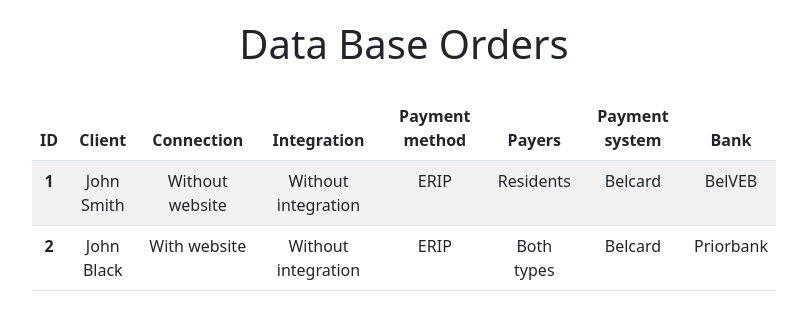
After one commit to alex-beaverg/flask-second-project, a Flask app: page /orders in a window 1280 px wide. The commit adds this page. Shown: the top 330 px of the page, without its empty margins (236-1043 px from the left). Run offline with Flask 3, Linux system fonts and the light colour scheme.

Commit message:
upload third step

```diff
--- a/api/app.py
+++ b/api/app.py
@@ -1,6 +1,23 @@
-from flask import Flask, render_template, request
+from flask import Flask, render_template, request, redirect
+from flask_sqlalchemy import SQLAlchemy
 
 app = Flask(__name__)
+app.config['SQLALCHEMY_DATABASE_URI'] = 'sqlite:///info.db'
+db = SQLAlchemy(app)
+
+
+class Information(db.Model):
+    id = db.Column(db.Integer, primary_key=True)
+    client = db.Column(db.String(50), nullable=False)
+    connection = db.Column(db.String(50), nullable=False)
+    integration = db.Column(db.String(50), nullable=False)
+    payment_method = db.Column(db.String(50), nullable=False)
+    payers = db.Column(db.String(50), nullable=False)
+    payment_system = db.Column(db.String(50), nullable=False)
+    bank = db.Column(db.String(50), nullable=False)
+
+    def __repr__(self):
+        return '<Information %r>' % self.id
 
 
 @app.route('/', methods=['POST', 'GET'])
@@ -15,8 +32,29 @@ def index():
             'payment_system': request.form['payment_system'],
             'bank': request.form['bank']
         }
-        return render_template('index.html', info=info)
-    return render_template('index.html')
+        information = Information(
+            client=info['client'],
+            connection=info['connection'],
+            integration=info['integration'],
+            payment_method=info['payment_method'],
+            payers=info['payers'],
+            payment_system=info['payment_system'],
+            bank=info['bank']
+        )
+        try:
+            db.session.add(information)
+            db.session.commit()
+            return redirect('/orders')
+        except:
+            return '[ERROR]: Information has not been added!'
+    else:
+        return render_template('index.html')
+
+
+@app.route('/orders')
+def orders():
+    all_orders = Information.query.order_by(Information.id).all()
+    return render_template('orders.html', all_orders=all_orders)
 
 
 if __name__ == '__main__':
--- a/api/static/css/main.css
+++ b/api/static/css/main.css
@@ -2,6 +2,6 @@ header {
     padding: 20px;
 }
 .container {
-    width: 30%;
+    width: 60%;
     text-align: center;
 }
--- a/api/templates/index.html
+++ b/api/templates/index.html
@@ -77,6 +77,5 @@
                 })()
             </script>
         </form>
-        <br>{{ info }}
     </main>
 {% endblock %}
--- /dev/null
+++ b/api/templates/orders.html
@@ -0,0 +1,45 @@
+{% extends 'base.html' %}
+
+{% block title %}
+    DB Orders
+{% endblock %}
+
+{% block body %}
+    <header class="container">
+        <h1>Data Base Orders</h1>
+    </header>
+    <aside>
+
+    </aside>
+    <main class="container">
+        <table class="table table-striped">
+            <thead class="thead-dark">
+                <tr>
+                    <th>ID</th>
+                    <th>Client</th>
+                    <th>Connection</th>
+                    <th>Integration</th>
+                    <th>Payment method</th>
+                    <th>Payers</th>
+                    <th>Payment system</th>
+                    <th>Bank</th>
+                </tr>
+            </thead>
+            <tbody>
+                {% for item in all_orders %}
+                    <tr>
+                        <th scope="row">{{ item.id }}</th>
+                        <td>{{ item.client }}</td>
+                        <td>{{ item.connection }}</td>
+                        <td>{{ item.integration }}</td>
+                        <td>{{ item.payment_method }}</td>
+                        <td>{{ item.payers }}</td>
+                        <td>{{ item.payment_system }}</td>
+                        <td>{{ item.bank }}</td>
+                    </tr>
+                {% endfor %}
+            </tbody>
+        </table>
+
+    </main>
+{% endblock %}
```
Also changed, not shown: api/instance/info.db (added).
